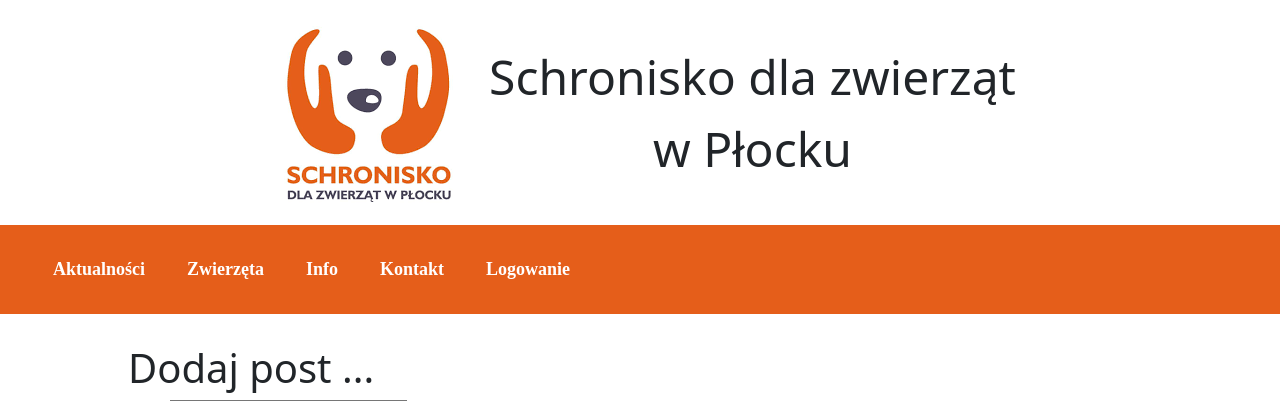
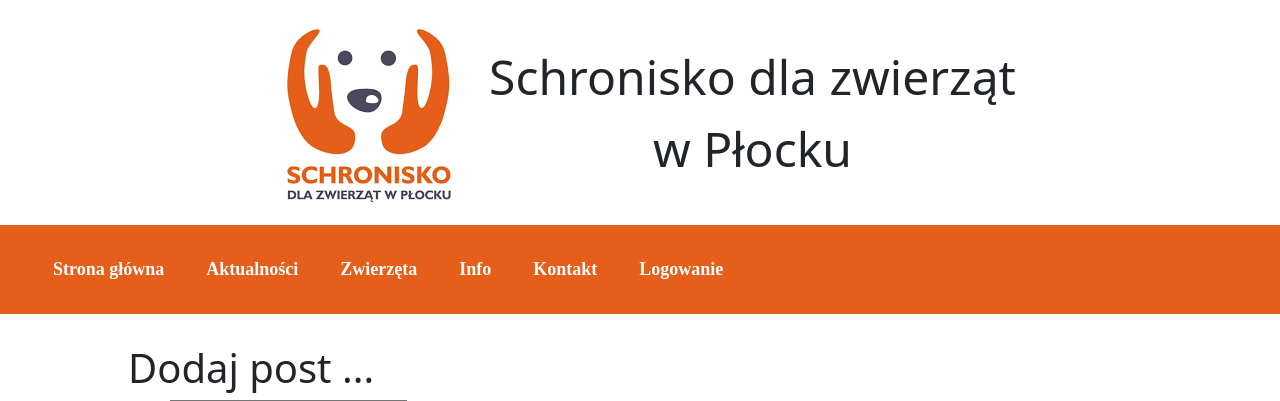
Before and after one commit to XCezor/Schronisko, a Flask app: page /aktualnosci/dodaj-post in a window 1280 px wide. Shown: the top 401 px of the page. Run offline with Flask 3, Linux system fonts and the light colour scheme; some libraries are stand-ins or nearby versions.

Commit message:
Dodanie zakładki "Strona główna"

```diff
--- a/templates/base.html
+++ b/templates/base.html
@@ -29,6 +29,7 @@
         </div>
         <nav class="navbar">
             <ul class="nav-links">
+                <li><a href="{{ url_for('home') }}">Strona główna</a></li>
                 <li><a href="{{ url_for('posts') }}">Aktualności</a></li>
                 <li>
                     <a href="{{url_for('animals') }}">Zwierzęta</a>
```
